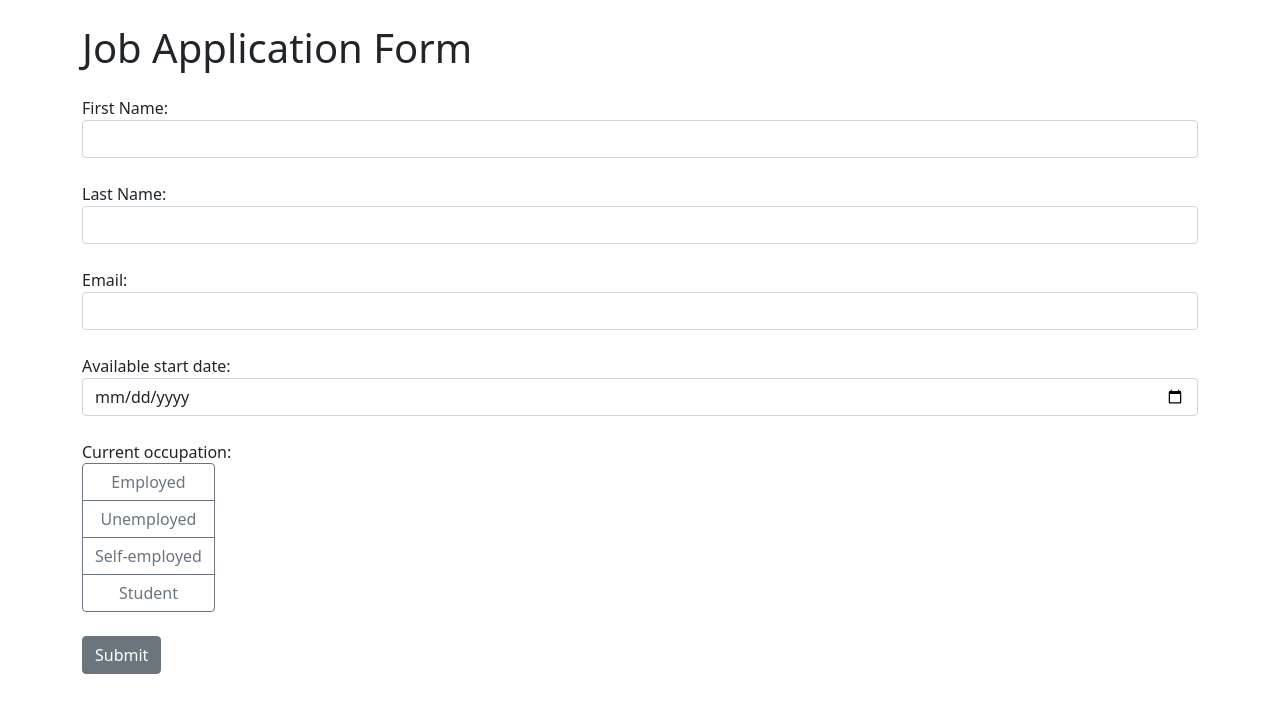
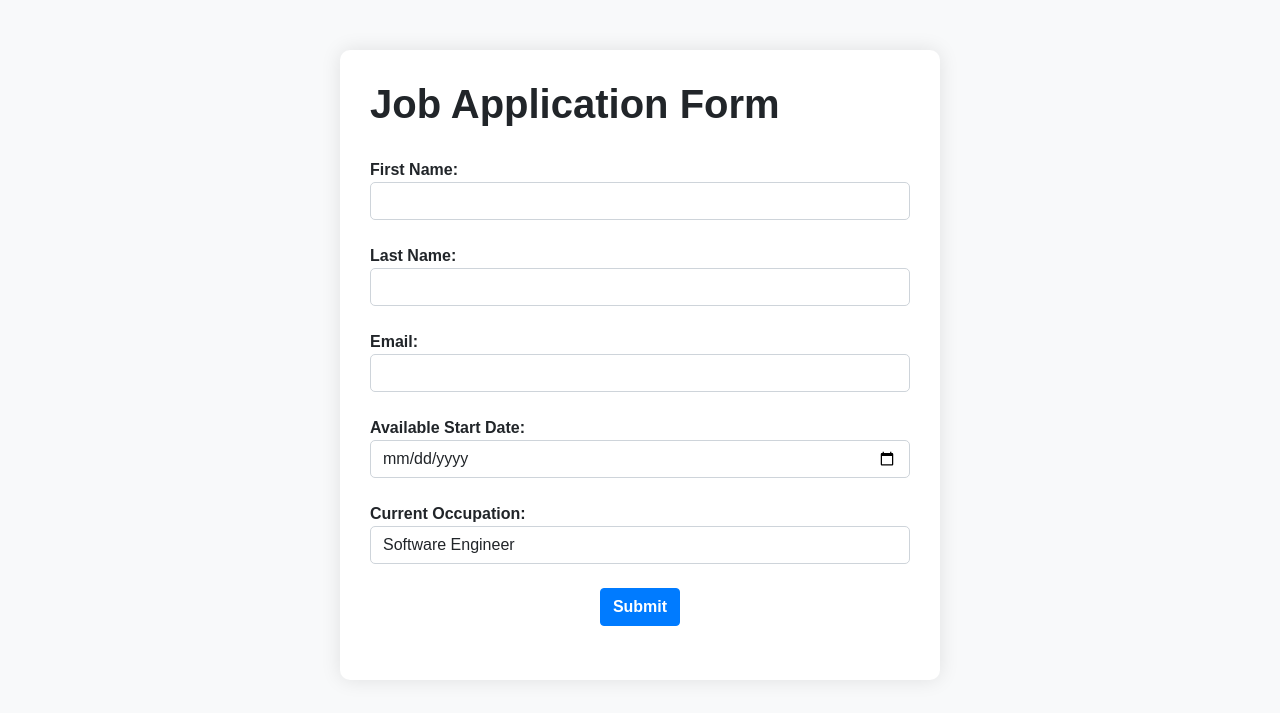
Before and after one commit to Nikul30701/Job-Application-Form-Flask, a Flask app: page / in a window 1280 px wide. Shown: the top 713 px of the page. Run offline with Flask 3, Linux system fonts and the light colour scheme.

Commit message:
Refactoring front end

```diff
--- a/app.py
+++ b/app.py
@@ -11,7 +11,7 @@ app.config["MAIL_SERVER"] = "smtp.gmail.com"
 app.config["MAIL_PORT"] = 465
 app.config["MAIL_USE_SSL"] = True
 app.config["MAIL_USERNAME"] = "p.nikul1603@gmail.com"
-app.config["MAIL_PASSWORD"] = "vxix ghbf lskb vvgw"
+app.config["MAIL_PASSWORD"] = "qtrk qrpi gvmy tjvf"
 
 db = SQLAlchemy(app)
 
--- a/templates/index.html
+++ b/templates/index.html
@@ -1,48 +1,82 @@
 <!doctype html>
-<html>
+<html lang="en">
 <head>
     <meta charset="utf-8">
-        <meta name="viewport" content="width=device-width, initial-scale=1, shrink-too-fit-no">
+    <meta name="viewport" content="width=device-width, initial-scale=1, shrink-to-fit=no">
+    <title>Job Application Form</title>
     <link rel="stylesheet" href="https://cdn.jsdelivr.net/npm/bootstrap@5.1.3/dist/css/bootstrap.min.css">
+    <style>
+        body {
+            background-color: #f8f9fa;
+            font-family: 'Poppins', sans-serif;
+        }
+        .container {
+            max-width: 600px;
+            margin: 50px auto;
+            background-color: #fff;
+            padding: 30px;
+            border-radius: 10px;
+            box-shadow: 0 0 20px rgba(0, 0, 0, 0.1);
+        }
+        h1 {
+            margin-bottom: 30px;
+            font-weight: 700;
+        }
+        .form-group label {
+            font-weight: 600;
+        }
+        .form-control {
+            border: 1px solid #ced4da;
+            border-radius: 5px;
+        }
+        .btn-primary {
+            background-color: #007bff;
+            border-color: #007bff;
+            font-weight: 600;
+        }
+        .btn-primary:hover {
+            background-color: #0056b3;
+            border-color: #0056b3;
+        }
+        .alert-success {
+            margin-top: 20px;
+            font-weight: 600;
+        }
+    </style>
 </head>
 <body>
     <div class="container">
-            <h1 class="mt-4 mb-4">Job Application Form</h1>
+        <h1>Job Application Form</h1>
         <form method="post">
-                <div class="form group mb-4">
-                    <labels for="first_name">First Name:</labels>
+            <div class="form-group mb-4">
+                <label for="first_name">First Name:</label>
                 <input class="form-control" type="text" id="first_name" name="first_name" required>
             </div>
-                <div class="form group mb-4">
-                    <labels for="last_name">Last Name:</labels>
+            <div class="form-group mb-4">
+                <label for="last_name">Last Name:</label>
                 <input class="form-control" type="text" id="last_name" name="last_name" required>
             </div>
-                <div class="form group mb-4">
-                    <labels for="email">Email:</labels>
+            <div class="form-group mb-4">
+                <label for="email">Email:</label>
                 <input class="form-control" type="email" id="email" name="email" required>
             </div>
-                <div class="form group mb-4">
-                    <labels for="date">Available start date:</labels>
+            <div class="form-group mb-4">
+                <label for="date">Available Start Date:</label>
                 <input class="form-control" type="date" id="date" name="date" required>
             </div>
             <div class="form-group mb-4">
-                    <labels>Current occupation: </labels>
-                    <br>
-                    <div class="btn-group-vertical" id="occupation">
-                        <input class="btn-check form-control" type="radio" id="employed" name="occupation" value="employed" required>
-                        <label class="btn btn-outline-secondary" for="employed">Employed</label>
-
-                        <input class="btn-check form-control" type="radio" id="unemployed" name="occupation" value="unemployed" required>
-                        <label  class="btn btn-outline-secondary" for="unemployed">Unemployed</label>
-
-                        <input class="btn-check form-control" type="radio" id="self-employed" name="occupation" value="self-employed" required>
-                        <label class="btn btn-outline-secondary" for="self-employed">Self-employed</label>
-
-                        <input class="btn-check form-control" type="radio" id="student" name="occupation" value="student" required>
-                        <label class="btn btn-outline-secondary" for="student">Student</label>
+                <label for="occupation">Current Occupation:</label>
+                <select class="form-control" id="occupation" name="occupation" required>
+                    <option value="sd">Software Engineer</option>
+                    <option value="da">Data Analyst</option>
+                    <option value="pm">Product Manager</option>
+                    <option value="student">Student</option>
+                    <option value="other">Other</option>
+                </select>
             </div>
+            <div class="text-center">
+                <button class="btn btn-primary mb-4" type="submit">Submit</button>
             </div>
-                <button class="btn btn-secondary mb-4" type="submit">Submit</button>
             {% with messages = get_flashed_messages() %}
             {% if messages %}
             <div class="alert alert-success">
@@ -55,6 +89,6 @@
         </form>
     </div>
     <script src="https://code.jquery.com/jquery-3.6.0.min.js"></script>
-        <script src="https://cdn.jsdelivr.net/npm/bootstrap@5.1.3/dist/js/bootstrap.min.js"></script>
+    <script src="https://cdn.jsdelivr.net/npm/bootstrap@5.1.3/dist/js/bootstrap.bundle.min.js"></script>
 </body>
 </html>
```
Also changed, not shown: README.md (added), instance/data.db (added), 1 other file. Lines whose indentation alone changed are shown as unchanged.
